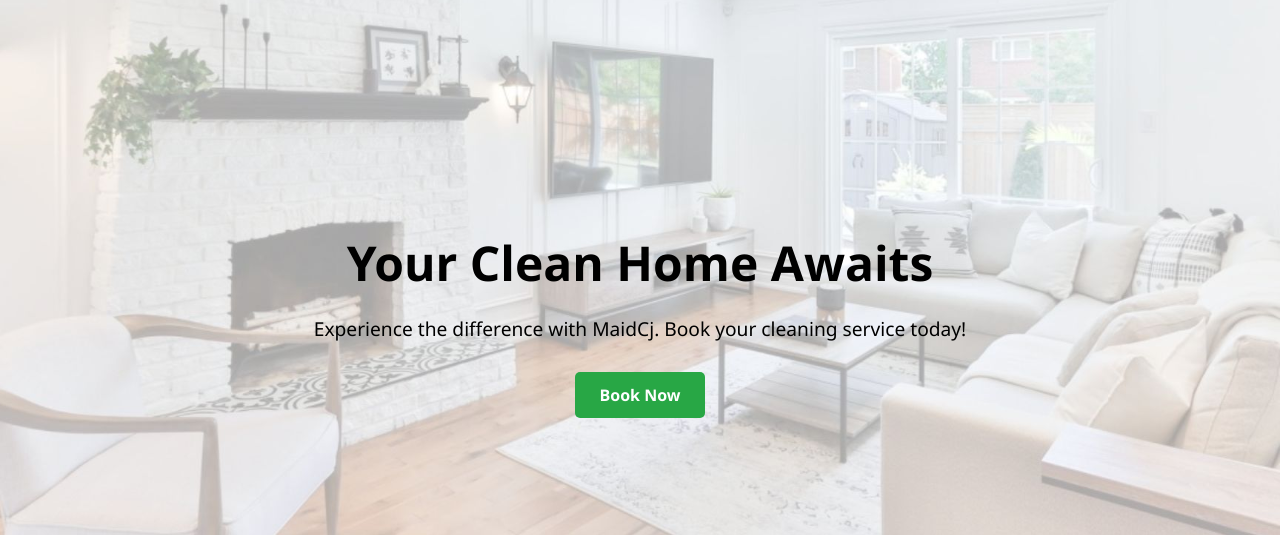
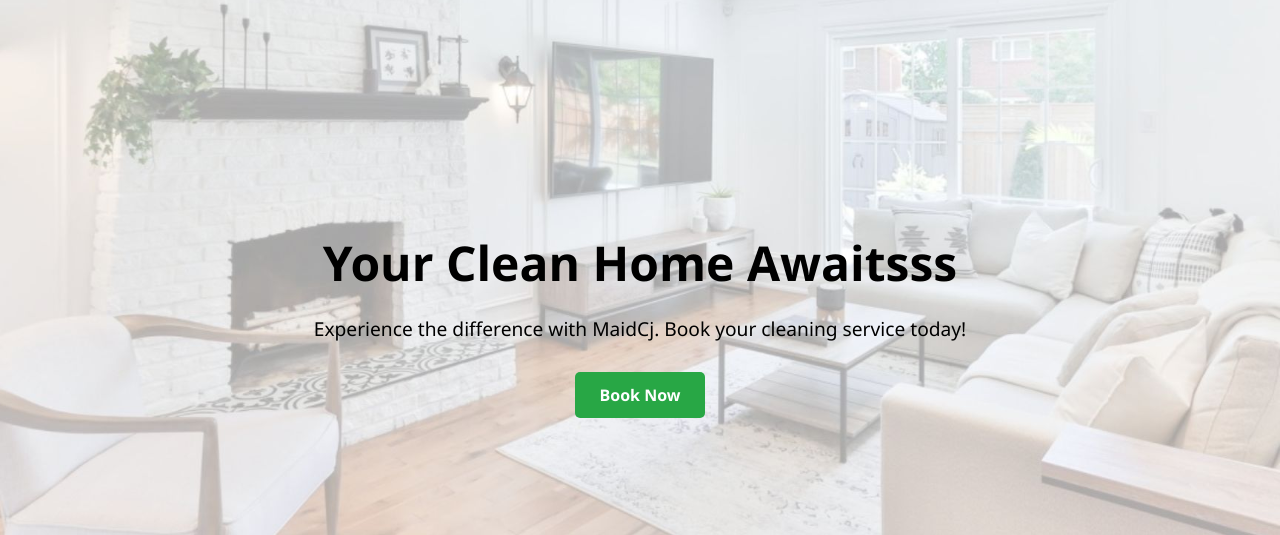
Before and after one commit to alexalvarenga7/maidcj-site, a Django app: template servicios/templates/servicios/index.html in a window 1280 px wide. Shown: the part 258-793 px from the top of the page. Run offline with Django 4.2, Linux system fonts and the light colour scheme; the template is opened without the code that fills it, so the values that code supplies are empty.

Commit message:
cambio de titulo

```diff
--- a/servicios/templates/servicios/index.html
+++ b/servicios/templates/servicios/index.html
@@ -27,7 +27,7 @@
   <p class="titulo">Welcome to MaidCj - Your Trusted Cleaning Service!</p>
   <section class="hero-section">
   <div class="hero-content">
-    <h1>Your Clean Home Awaits</h1>
+    <h1>Your Clean Home Awaitsss</h1>
     <p>Experience the difference with MaidCj. Book your cleaning service today!</p>
     <a href="{% url 'contact' %}" class="cta-button">Book Now</a>
   </div>
```
